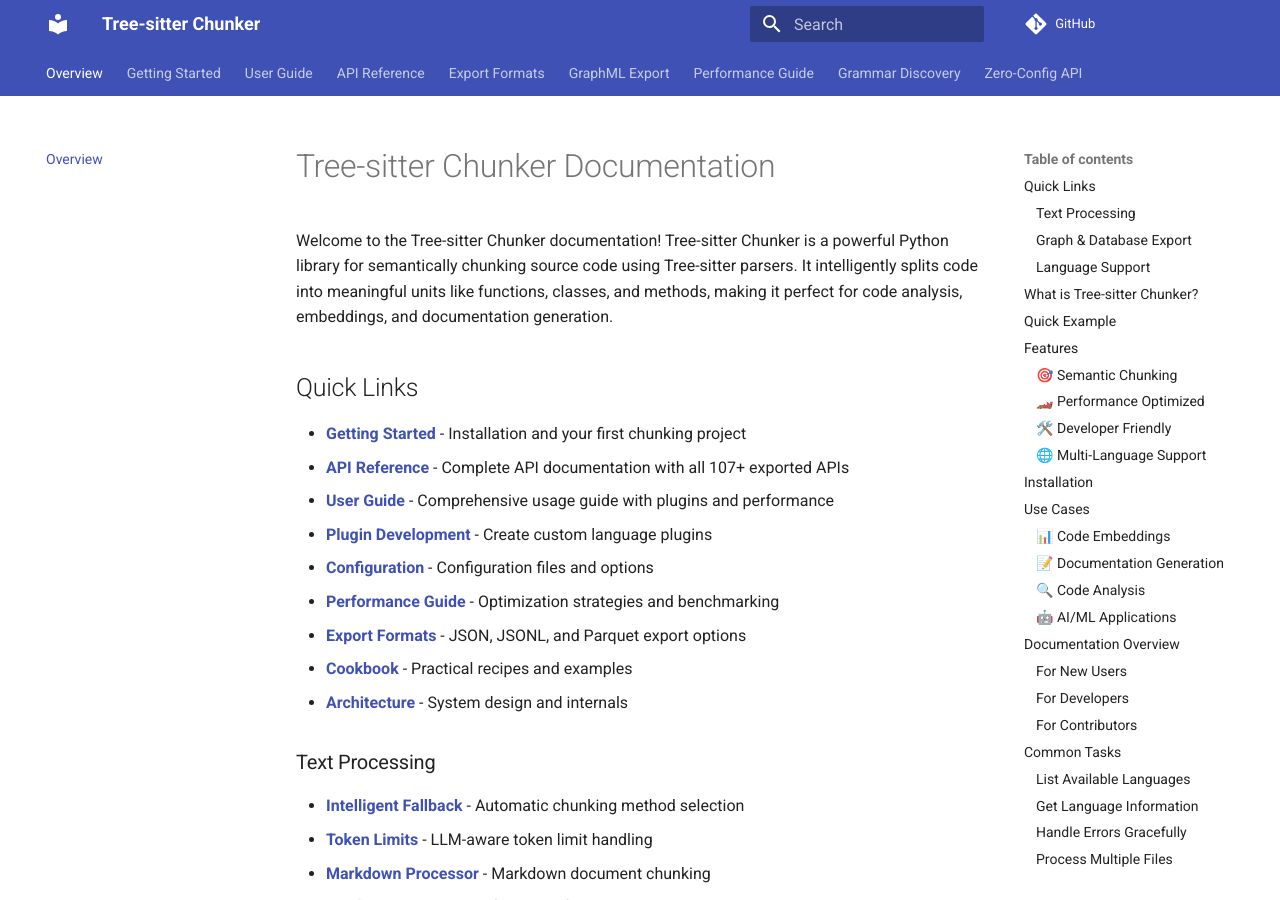
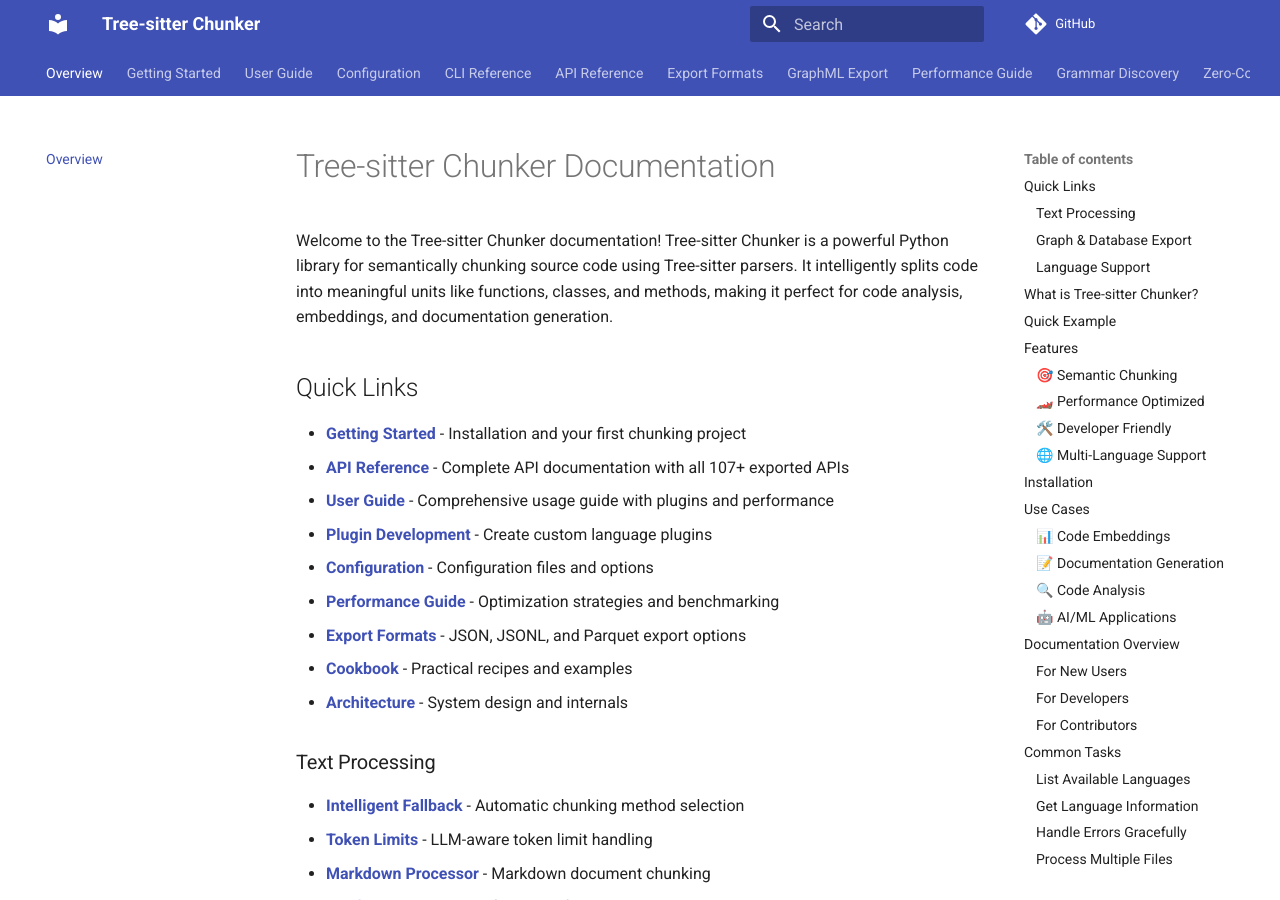
Before and after one commit to Consiliency/treesitter-chunker, an MkDocs documentation site: the page built from docs/index.md, in a window 1280 px wide and 900 px high. Built offline with MkDocs 1.6.1 and Material for MkDocs 9.7.7, drawn with Linux system fonts in a browser that asks for light colours; comment, search, counter and statistics services are not loaded.

Commit message:
docs: add Configuration and CLI Reference to nav

```diff
--- a/mkdocs.yml
+++ b/mkdocs.yml
@@ -10,6 +10,8 @@
   - Overview: index.md
   - Getting Started: getting-started.md
   - User Guide: user-guide.md
+  - Configuration: configuration.md
+  - CLI Reference: cli-reference.md
   - API Reference: api-reference.md
   - Export Formats: export-formats.md
   - GraphML Export: graphml_export.md
```
